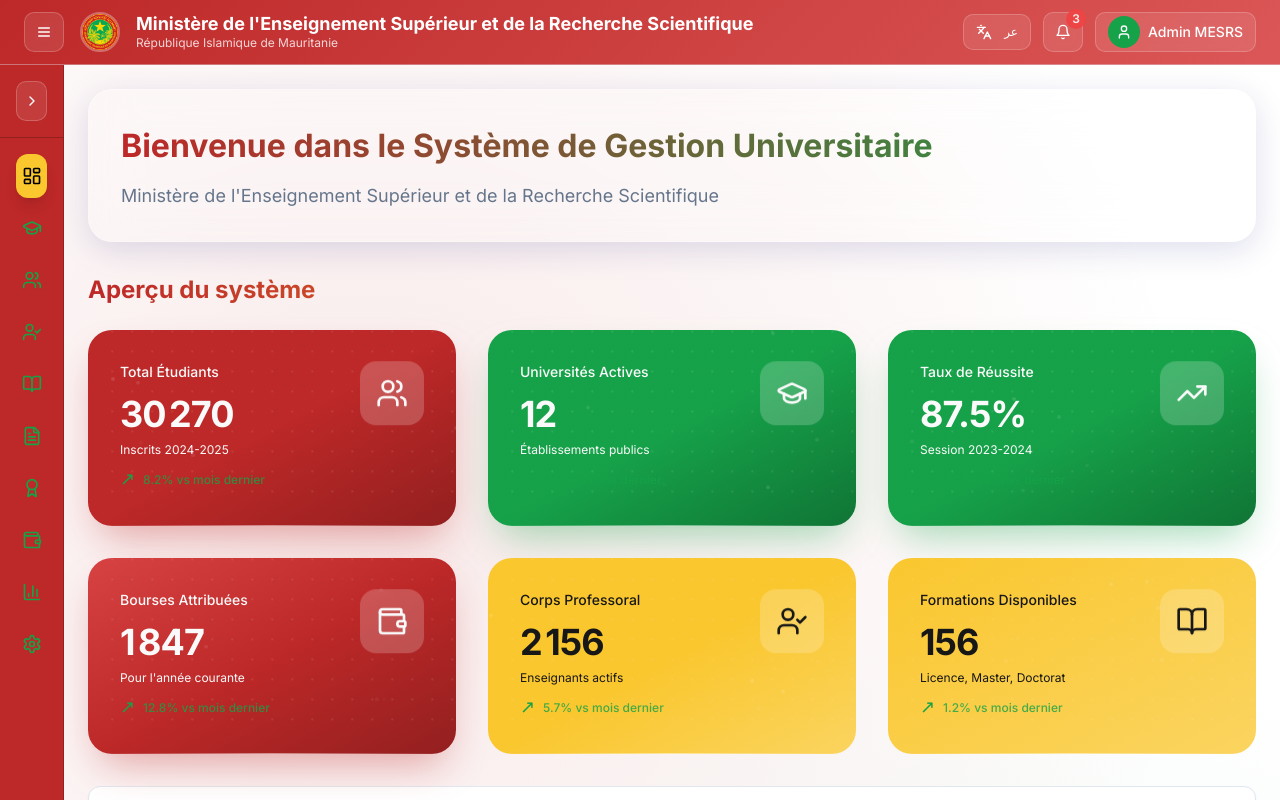
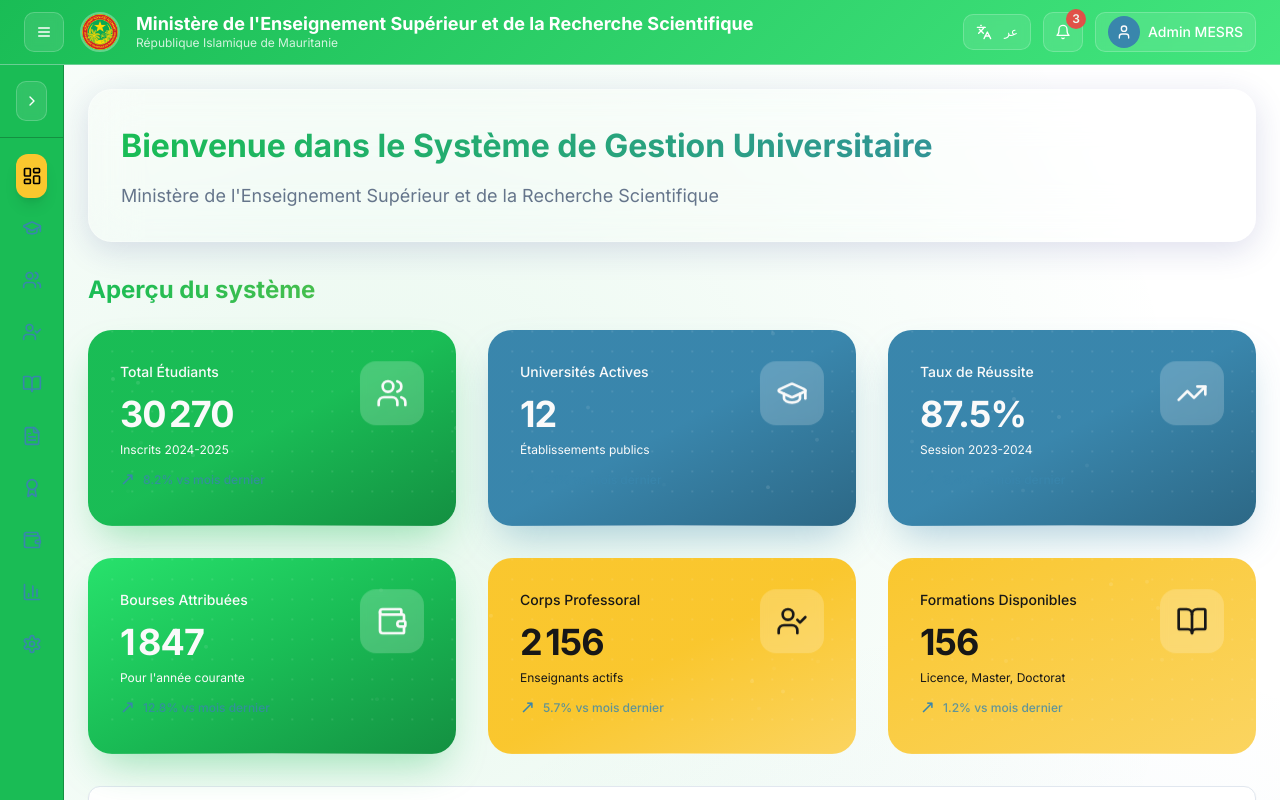
Before and after one commit to Hamzayehdhih/mesrs-univ-portal, a React (Vite) app: page / in a window 1280 px wide. Shown: the top 800 px of the page. Built offline with nearby package versions, Linux system fonts and the light colour scheme.

Commit message:
Refactor: Update color scheme
Update the primary color to green and its shades for the system overview. Choose colors that ensure clear text visibility.

```diff
--- a/src/index.css
+++ b/src/index.css
@@ -7,19 +7,19 @@
 
 @layer base {
   :root {
-    /* Couleurs Inspirées du Logo Mauritanien */
-    --primary: 0 65% 45%; /* Rouge bordeaux du logo */
+    /* Couleurs Système Vert Principal */
+    --primary: 142 76% 42%; /* Vert principal éclatant */
     --primary-foreground: 0 0% 98%;
-    --primary-light: 0 65% 55%;
-    --primary-dark: 0 65% 35%;
-    --primary-glow: 0 65% 60%;
+    --primary-light: 142 76% 52%;
+    --primary-dark: 142 76% 32%;
+    --primary-glow: 142 76% 58%;
 
-    --secondary: 142 76% 36%; /* Vert du croissant et étoile */
+    --secondary: 200 50% 45%; /* Bleu complémentaire */
     --secondary-foreground: 0 0% 98%;
-    --secondary-light: 142 76% 46%;
-    --secondary-dark: 142 76% 26%;
+    --secondary-light: 200 50% 55%;
+    --secondary-dark: 200 50% 35%;
 
-    --accent: 45 95% 58%; /* Doré de l'étoile */
+    --accent: 45 95% 58%; /* Doré pour les accents */
     --accent-foreground: 0 0% 9%;
     --accent-light: 45 95% 68%;
 
@@ -41,7 +41,7 @@
 
     --border: 214 32% 91%;
     --input: 214 32% 91%;
-    --ring: 0 65% 45%;
+    --ring: 142 76% 42%;
 
     --radius: 0.75rem;
 
@@ -64,28 +64,28 @@
     --transition-smooth: all 0.3s cubic-bezier(0.4, 0, 0.2, 1);
     --transition-bounce: all 0.4s cubic-bezier(0.68, -0.55, 0.265, 1.55);
 
-    /* Sidebar MESRS - Couleurs du Logo */
-    --sidebar-background: 0 65% 45%; /* Rouge bordeaux */
+    /* Sidebar MESRS - Couleurs Vert Principal */
+    --sidebar-background: 142 76% 42%; /* Vert principal */
     --sidebar-foreground: 0 0% 100%;
     --sidebar-primary: 45 95% 58%; /* Doré */
     --sidebar-primary-foreground: 0 0% 0%;
-    --sidebar-accent: 0 65% 35%; /* Rouge bordeaux foncé */
+    --sidebar-accent: 142 76% 32%; /* Vert foncé */
     --sidebar-accent-foreground: 0 0% 100%;
-    --sidebar-border: 0 65% 35%;
+    --sidebar-border: 142 76% 32%;
     --sidebar-ring: 45 95% 58%;
   }
 
   .dark {
-    /* Couleurs Mode Sombre - Inspirées du Logo */
-    --primary: 0 65% 50%; /* Rouge bordeaux légèrement plus clair */
+    /* Couleurs Mode Sombre - Système Vert */
+    --primary: 142 76% 48%; /* Vert principal lumineux pour le sombre */
     --primary-foreground: 0 0% 100%;
-    --primary-light: 0 65% 60%;
-    --primary-dark: 0 65% 40%;
+    --primary-light: 142 76% 58%;
+    --primary-dark: 142 76% 38%;
 
-    --secondary: 142 76% 42%; /* Vert plus lumineux */
+    --secondary: 200 50% 50%; /* Bleu complémentaire lumineux */
     --secondary-foreground: 0 0% 100%;
-    --secondary-light: 142 76% 52%;
-    --secondary-dark: 142 76% 32%;
+    --secondary-light: 200 50% 60%;
+    --secondary-dark: 200 50% 40%;
 
     --accent: 45 95% 65%; /* Doré plus lumineux */
     --accent-foreground: 0 0% 0%;
@@ -108,15 +108,15 @@
 
     --border: 217 33% 18%;
     --input: 217 33% 18%;
-    --ring: 0 65% 50%;
+    --ring: 142 76% 48%;
 
-    --sidebar-background: 0 65% 40%;
+    --sidebar-background: 142 76% 38%;
     --sidebar-foreground: 0 0% 98%;
     --sidebar-primary: 45 95% 65%;
     --sidebar-primary-foreground: 0 0% 0%;
-    --sidebar-accent: 0 65% 30%;
+    --sidebar-accent: 142 76% 28%;
     --sidebar-accent-foreground: 0 0% 98%;
-    --sidebar-border: 0 65% 25%;
+    --sidebar-border: 142 76% 25%;
     --sidebar-ring: 45 95% 65%;
   }
 }
```
